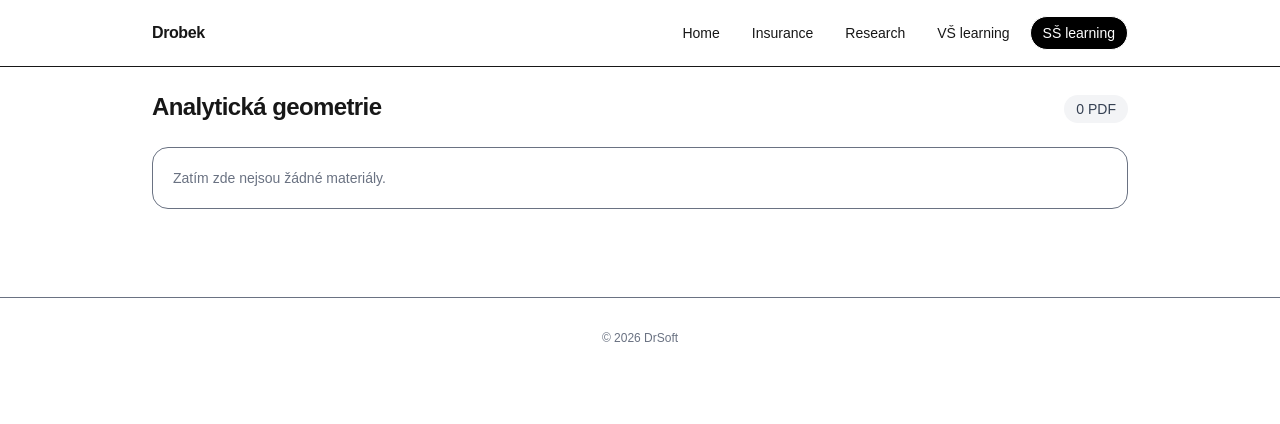
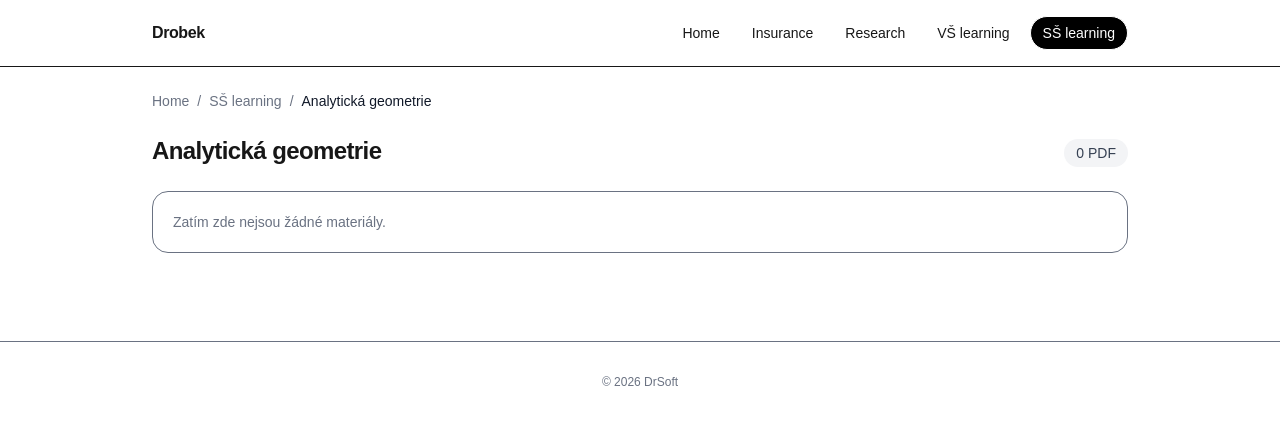
Before and after one commit to drobekj/drobek-portfolio, a Next.js app: page /ss/analyticka_geometrie in a window 1280 px wide. Shown: the top 424 px of the page. Built offline with nearby package versions, Linux system fonts and the light colour scheme.

Commit message:
Add breadcrumbs on SS/VS topic pages

```diff
--- a/src/app/ss/[topicSlug]/page.tsx
+++ b/src/app/ss/[topicSlug]/page.tsx
@@ -1,5 +1,6 @@
 import { notFound } from "next/navigation";
 import { repo } from "@/lib/data/localRepository";
+import { Breadcrumbs } from "@/components/Breadcrumbs";
 
 export default async function SSTopicPage({
   params,
@@ -13,6 +14,13 @@ export default async function SSTopicPage({
 
   return (
     <div>
+      <Breadcrumbs
+	items={[
+	{ href: "/", label: "Home" },
+    	{ href: "/ss", label: "SŠ learning" },
+    	{ href: `/ss/${topic.slug}`, label: topic.title },
+  	]}
+      />
       <div className="flex flex-wrap items-end justify-between gap-3">
         <div>
           <h1 className="text-2xl font-semibold tracking-tight">{topic.title}</h1>
--- a/src/app/vs/[topicSlug]/page.tsx
+++ b/src/app/vs/[topicSlug]/page.tsx
@@ -1,5 +1,6 @@
 import { notFound } from "next/navigation";
 import { repo } from "@/lib/data/localRepository";
+import { Breadcrumbs } from "@/components/Breadcrumbs";
 
 export default async function VSTopicPage({
   params,
@@ -13,6 +14,13 @@ export default async function VSTopicPage({
 
   return (
     <div>
+      <Breadcrumbs
+        items={[
+          { href: "/", label: "Home" },
+          { href: "/vs", label: "VŠ learning" },
+          { href: `/vs/${topic.slug}`, label: topic.title },
+        ]}
+      />
       <div className="flex flex-wrap items-end justify-between gap-3">
         <div>
           <h1 className="text-2xl font-semibold tracking-tight">{topic.title}</h1>
--- /dev/null
+++ b/src/components/Breadcrumbs.tsx
@@ -0,0 +1,27 @@
+import Link from "next/link";
+
+type Crumb = {
+  href: string;
+  label: string;
+};
+
+export function Breadcrumbs({ items }: { items: Crumb[] }) {
+  return (
+    <nav className="mb-6 text-sm text-gray-500">
+      <ol className="flex flex-wrap items-center gap-2">
+        {items.map((item, i) => (
+          <li key={item.href} className="flex items-center gap-2">
+            {i > 0 && <span>/</span>}
+            {i < items.length - 1 ? (
+              <Link href={item.href} className="hover:underline">
+                {item.label}
+              </Link>
+            ) : (
+              <span className="text-gray-900">{item.label}</span>
+            )}
+          </li>
+        ))}
+      </ol>
+    </nav>
+  );
+}
```
